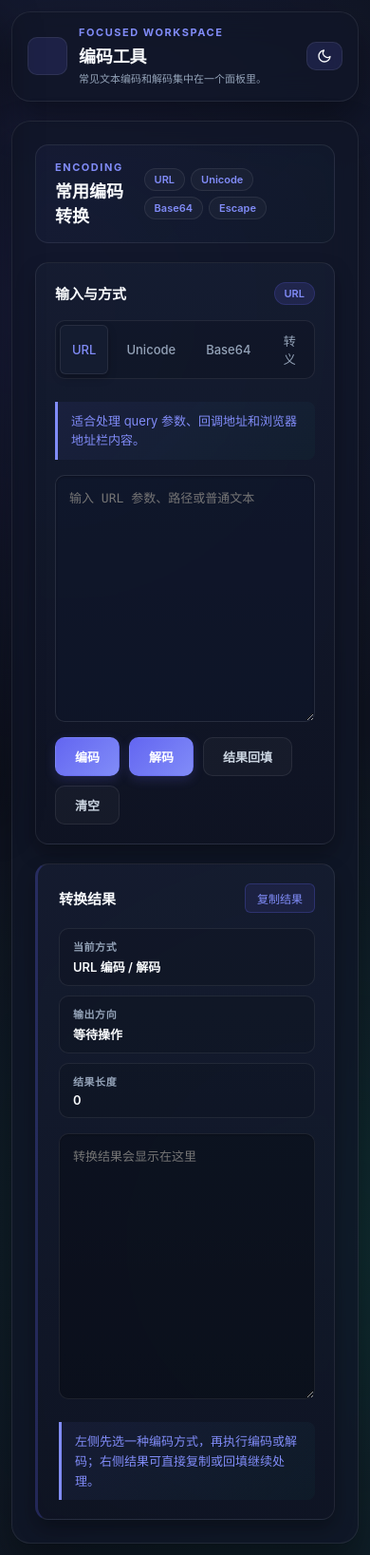
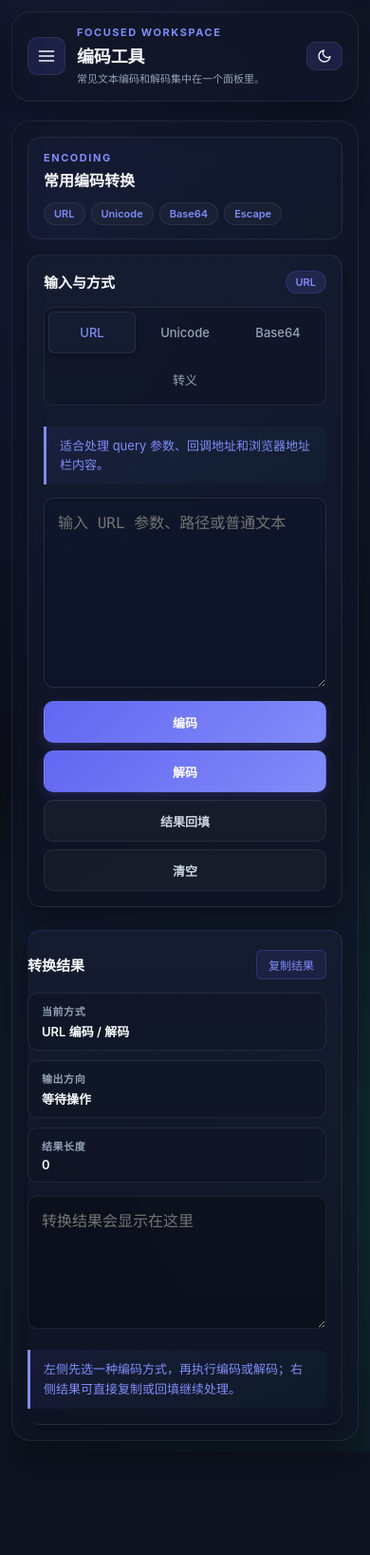
Before and after one commit to mingzhixiao/utils, a browser extension: page site/index.html in a window 390 px wide. Shown: the whole page at 95% size. After the commit the page ends 1529 px from the top, so only its background shows below. Drawn offline with Linux system fonts and the light colour scheme.

Commit message:
fix:样式修改

```diff
--- a/site/static/core.js
+++ b/site/static/core.js
@@ -162,6 +162,41 @@ function bindSubtabs() {
 }
 
 
+function bindMobileSidebar() {
+  const rail = document.querySelector(".side-rail");
+  const toggle = $("menuToggleBtn");
+  const closeBtn = $("sidebarCloseBtn");
+  const overlay = $("sidebarOverlay");
+  if (!rail || !toggle) {
+    return;
+  }
+  const isMobile = () => window.matchMedia("(max-width: 860px)").matches;
+  const open = () => {
+    if (!isMobile()) return;
+    rail.classList.add("open");
+    if (overlay) overlay.classList.add("show");
+    document.body.style.overflow = "hidden";
+  };
+  const close = () => {
+    rail.classList.remove("open");
+    if (overlay) overlay.classList.remove("show");
+    document.body.style.overflow = "";
+  };
+  toggle.addEventListener("click", open);
+  if (closeBtn) closeBtn.addEventListener("click", close);
+  if (overlay) overlay.addEventListener("click", close);
+  document.addEventListener("keydown", (event) => {
+    if (event.key === "Escape") close();
+  });
+  // 选完工具后自动收起抽屉，避免遮挡内容
+  document.querySelectorAll(".panel-chip").forEach((button) => {
+    button.addEventListener("click", () => {
+      if (isMobile()) close();
+    });
+  });
+}
+
+
 function safeJsonParse(input) {
   try {
     return JSON.parse(input);
@@ -298,6 +333,7 @@ function init() {
   bindCopyButtons();
   bindNavigation();
   bindSubtabs();
+  bindMobileSidebar();
   bindEncodingActions();
   bindJsonActions();
   bindSqlActions();
--- a/site/styles.css
+++ b/site/styles.css
@@ -1907,6 +1907,7 @@ html[data-theme="light"] .fapiao-preview-list.empty-state {
   justify-content: center;
   width: 40px;
   height: 40px;
+  padding: 0;
   border-radius: var(--radius-md);
   background: var(--accent-soft);
   border: 1px solid var(--border);
@@ -1928,6 +1929,7 @@ html[data-theme="light"] .fapiao-preview-list.empty-state {
   justify-content: center;
   width: 32px;
   height: 32px;
+  padding: 0;
   border-radius: var(--radius-sm);
   background: rgba(255, 255, 255, 0.05);
   border: 1px solid rgba(255, 255, 255, 0.08);
@@ -2301,3 +2303,161 @@ html[data-theme="light"] .fapiao-preview-list.empty-state {
     font-size: 14px;
   }
 }
+
+/* ===== 移动端增强（手机端优化） ===== */
+
+/* 平板/小屏：分栏已变单列，去掉输入/结果面板的左侧竖线，改为顶部分隔线 */
+@media (max-width: 1024px) {
+  .split-workbench .workspace-pane:last-child {
+    border-left: none;
+    padding-left: 0;
+    border-top: 1px solid var(--pane-accent-border);
+    padding-top: 20px;
+    margin-top: 4px;
+  }
+}
+
+@media (max-width: 860px) {
+  .side-rail {
+    padding: 18px 16px;
+    gap: 16px;
+  }
+
+  .brand-block {
+    padding: 12px;
+  }
+
+  .tool-panel {
+    padding: 16px;
+    gap: 16px;
+  }
+
+  .section-banner {
+    flex-direction: column;
+    align-items: flex-start;
+    gap: 12px;
+    padding: 14px 16px;
+  }
+
+  .section-tags {
+    flex-wrap: wrap;
+  }
+
+  .card {
+    padding: 16px;
+    gap: 14px;
+  }
+
+  /* 减小强制最小高度，避免手机上过度留白 */
+  .workspace-pane {
+    min-height: 0;
+  }
+
+  .card.tall {
+    min-height: 0;
+  }
+
+  textarea.workbench-input {
+    min-height: 200px;
+  }
+
+  textarea.wide-output {
+    min-height: 200px;
+  }
+
+  textarea.output {
+    min-height: 140px;
+  }
+
+  .tall textarea {
+    min-height: 220px;
+  }
+
+  .es-output-area {
+    min-height: 220px;
+  }
+
+  /* 触摸目标加大，更易点按 */
+  .mode-pill,
+  .section-tab,
+  .action-row button {
+    min-height: 44px;
+  }
+
+  .mode-switch {
+    flex-wrap: wrap;
+  }
+
+  .mode-pill {
+    flex: 1 1 30%;
+  }
+
+  /* 操作按钮两列一排 */
+  .action-row {
+    gap: 8px;
+  }
+
+  .action-row > button {
+    flex: 1 1 calc(50% - 8px);
+  }
+
+  .action-row.compact > button {
+    flex: 1 1 calc(33.333% - 8px);
+  }
+
+  /* 图片对比网格自适应列数，避免手机上硬塞 4 列 */
+  .image-compare-grid {
+    grid-template-columns: repeat(auto-fit, minmax(140px, 1fr));
+  }
+
+  /* 差异对比取消最小宽度，避免横向滚动 */
+  .diff-viewer-head,
+  .diff-row {
+    min-width: 0;
+  }
+
+  .diff-cell {
+    min-height: 48px;
+  }
+
+  /* 输入框/文本域字体放大到 16px，避免 iOS 聚焦时自动缩放 */
+  textarea,
+  input[type="text"],
+  input[type="number"],
+  .field-grid input,
+  .field-grid select,
+  .card > label:not(.upload-box):not(.range-label) input,
+  .card > label:not(.upload-box):not(.range-label) select,
+  select {
+    font-size: 16px;
+  }
+}
+
+@media (max-width: 600px) {
+  .section-banner h3 {
+    font-size: 16px;
+  }
+
+  .workspace-subtitle {
+    white-space: normal;
+  }
+
+  /* 提示框全宽显示在底部，避免被小屏裁切 */
+  .toast {
+    left: 16px;
+    right: 16px;
+    text-align: center;
+    bottom: 16px;
+  }
+
+  /* 极窄屏操作按钮单列铺满 */
+  .action-row > button {
+    flex: 1 1 100%;
+  }
+}
+
+@media (max-width: 380px) {
+  .action-row.compact > button {
+    flex: 1 1 calc(50% - 8px);
+  }
+}
```
